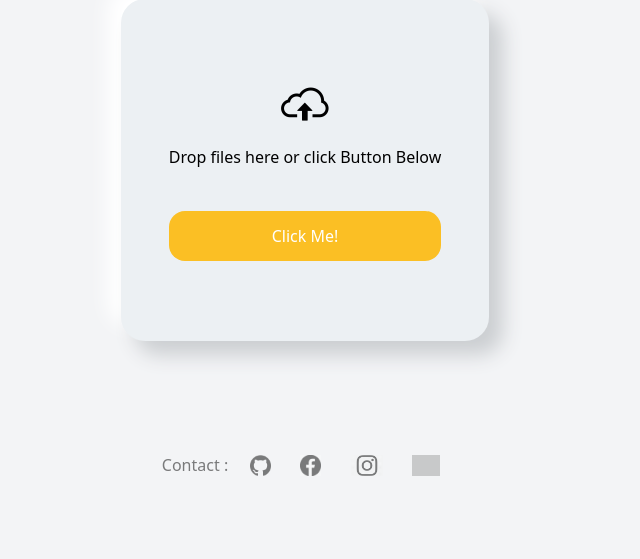
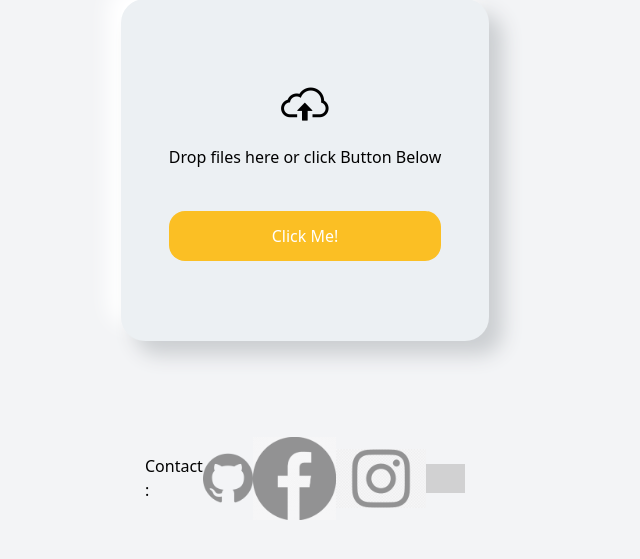
Before and after one commit to shadee22/William, a Django app: page /image/ in a window 1280 px wide. Shown: the part 181-740 px from the top of the page, without its empty margins (335-975 px from the left). Run offline with Django 4.2, Linux system fonts and the light colour scheme; some libraries are stand-ins or nearby versions; grey boxes are pictures that could not be loaded.

Commit message:
changed icon sized

```diff
--- a/static/classifier.css
+++ b/static/classifier.css
@@ -189,26 +189,7 @@
   }
 }
 
-.icons {
-    width: 99%;
-    bottom: 0px;
-    padding: 10px;
-    display: flex;
-    justify-content: end;
-    align-items: center;
-    left: 0px;
-}
-.icons p{
-  opacity: 0.5;
-}
 
-.icons img{
-opacity: 0.5;
-  height: 2.3em;
-  /* transition: 2s; */
-  padding: 0.5em;
-
-}
 
 .icons img:hover{
   animation: rotate-center 0.4s ease-in-out both;
```
Also changed, not shown: static/index.css (+4 -4 lines), templates/index.html (+8 -9 lines).
